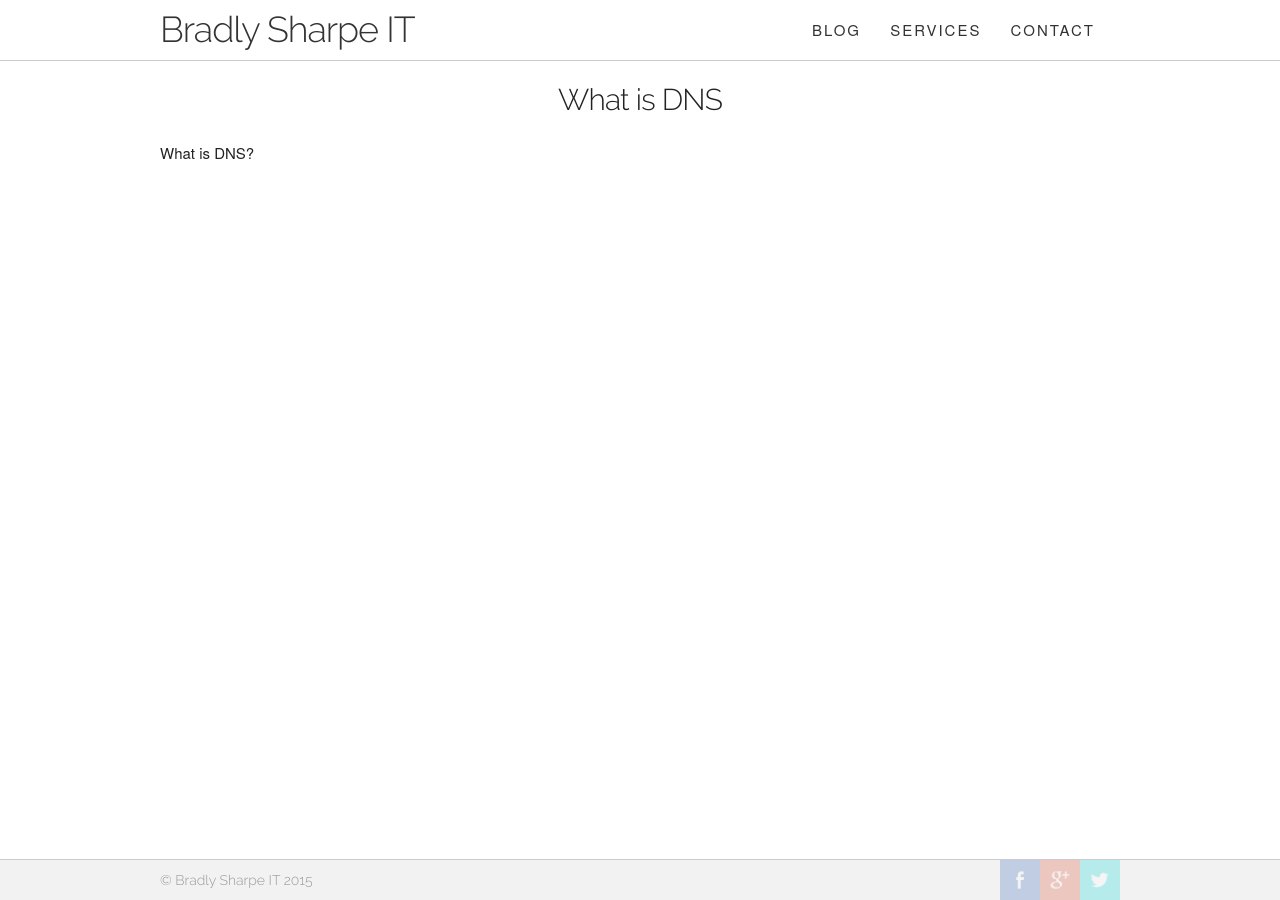
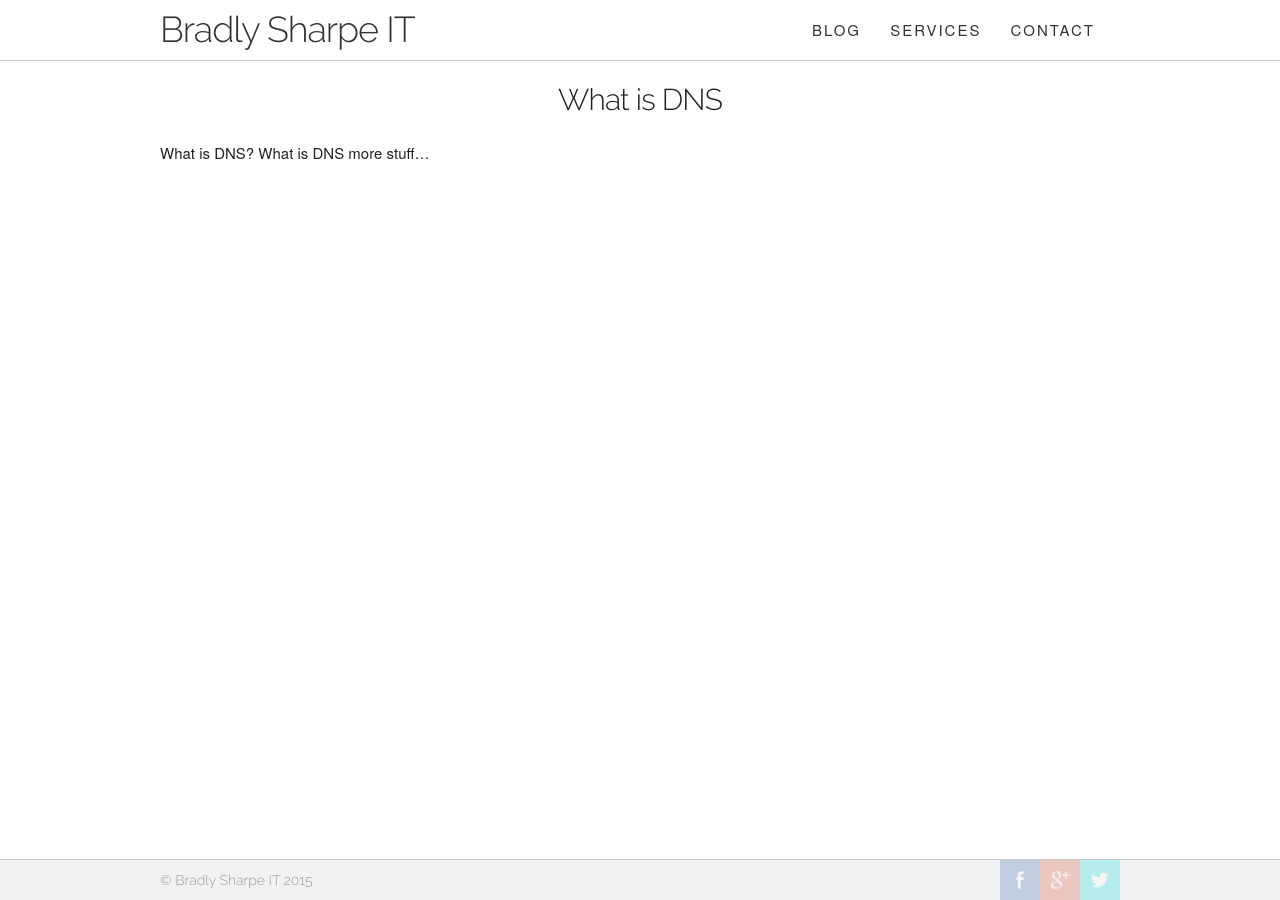
Before and after one commit to BradlySharpe/bradlysharpe.com.au, a Jekyll site: the page built from _posts/2015-04-12-what-is-dns.md, in a window 1280 px wide. Built offline with Jekyll 4.4.1, drawn with Linux system fonts in a browser that asks for light colours.

Commit message:
Testing separator

```diff
--- a/_posts/2015-04-12-what-is-dns.md
+++ b/_posts/2015-04-12-what-is-dns.md
@@ -7,3 +7,4 @@ featured: true
 ---
 What is DNS?
 <!--more-->
+What is DNS more stuff...
```
